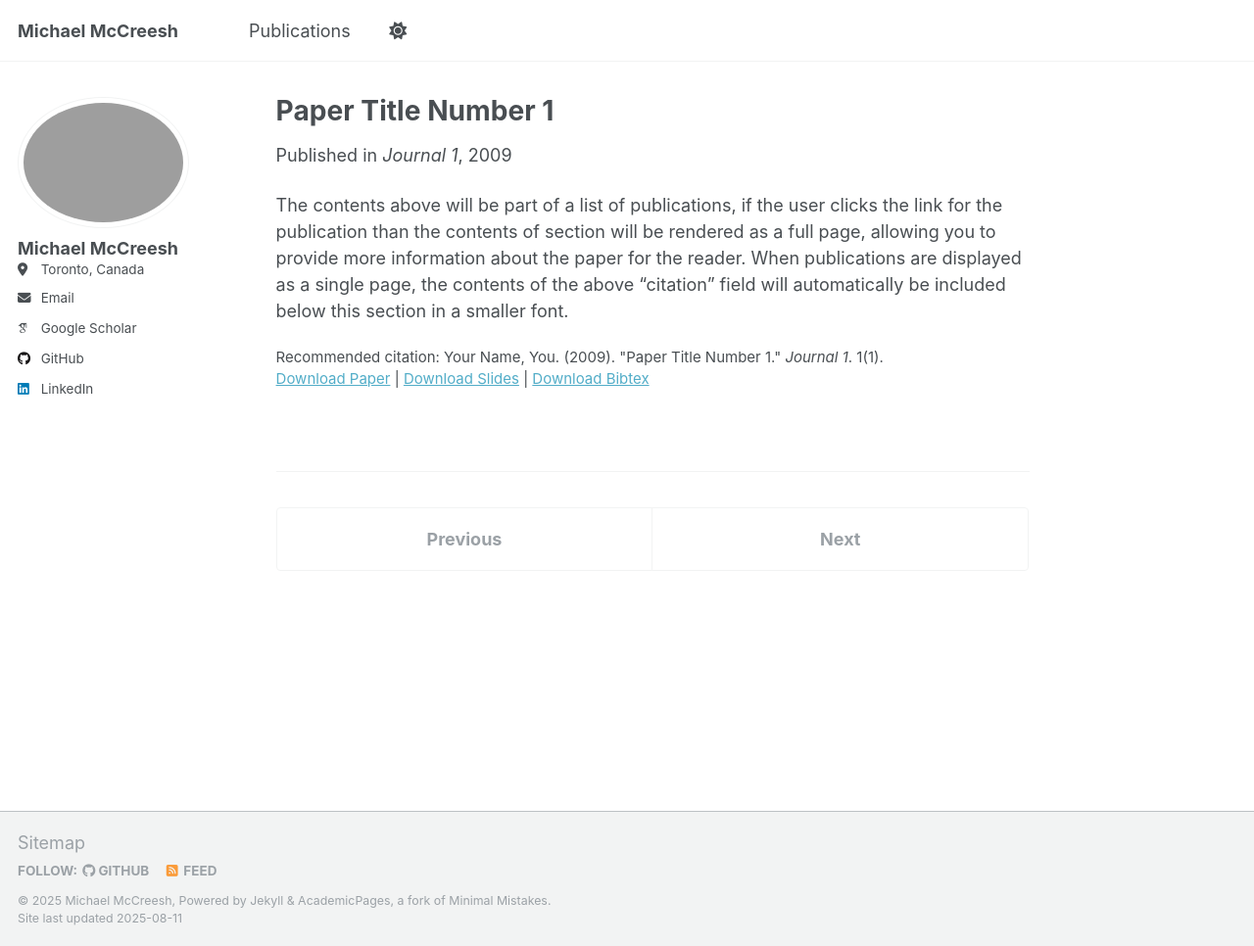
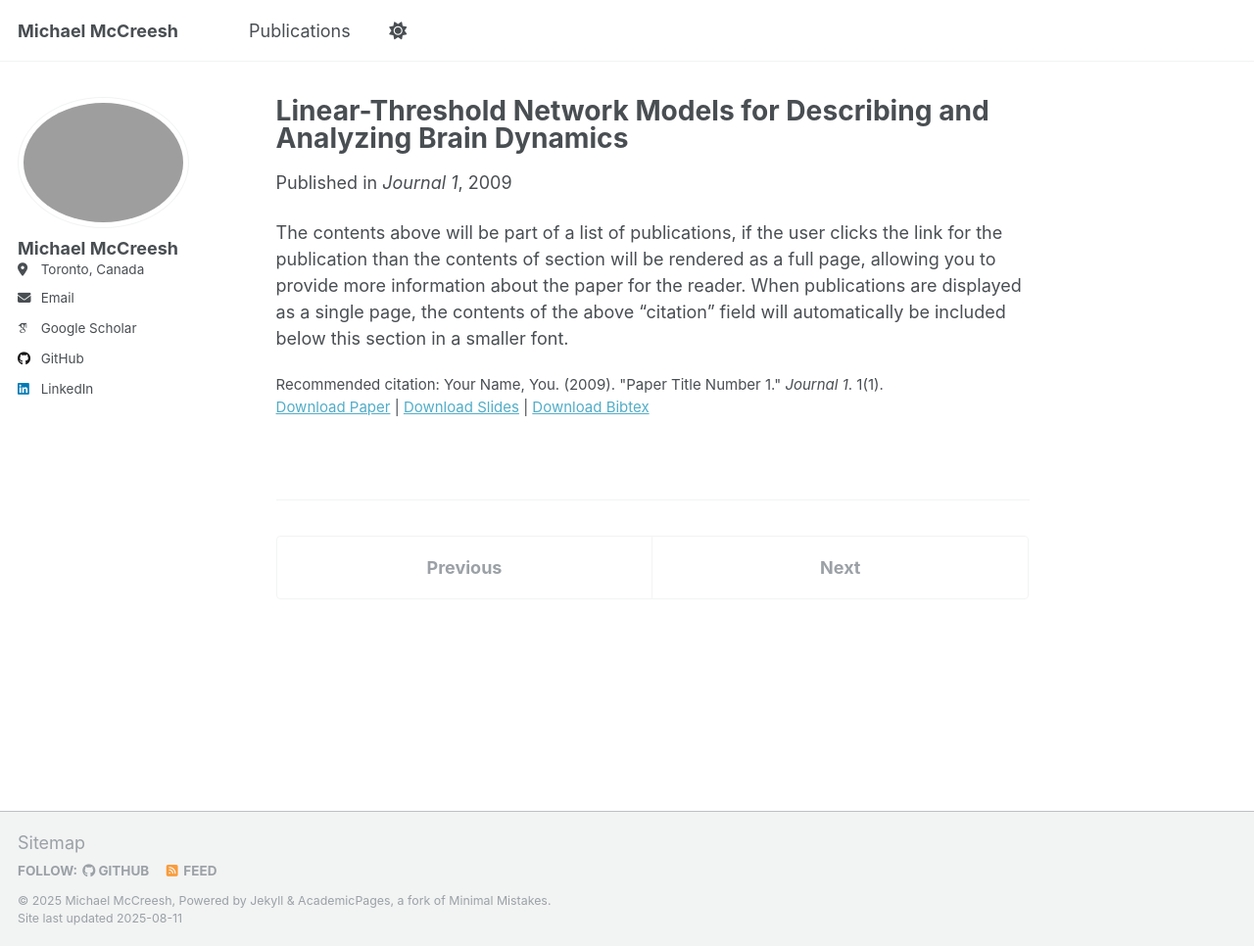
Before and after one commit to McCreesh/McCreesh.github.io, a Jekyll site: the page built from _publications/2009-10-01-paper-title-number-1.md, in a window 1280 px wide and 966 px high. Shown: the whole window at 98% size. Built offline with Jekyll 4.4.1, drawn with Linux system fonts in a browser that asks for light colours; some web fonts are replaced; a script that is not in the unit is left out.

Commit message:
Update 2009-10-01-paper-title-number-1.md

```diff
--- a/_publications/2009-10-01-paper-title-number-1.md
+++ b/_publications/2009-10-01-paper-title-number-1.md
@@ -1,5 +1,5 @@
 ---
-title: "Paper Title Number 1"
+title: "Linear-Threshold Network Models for Describing and Analyzing Brain Dynamics"
 collection: publications
 category: manuscripts
 permalink: /publication/2009-10-01-paper-title-number-1
```
